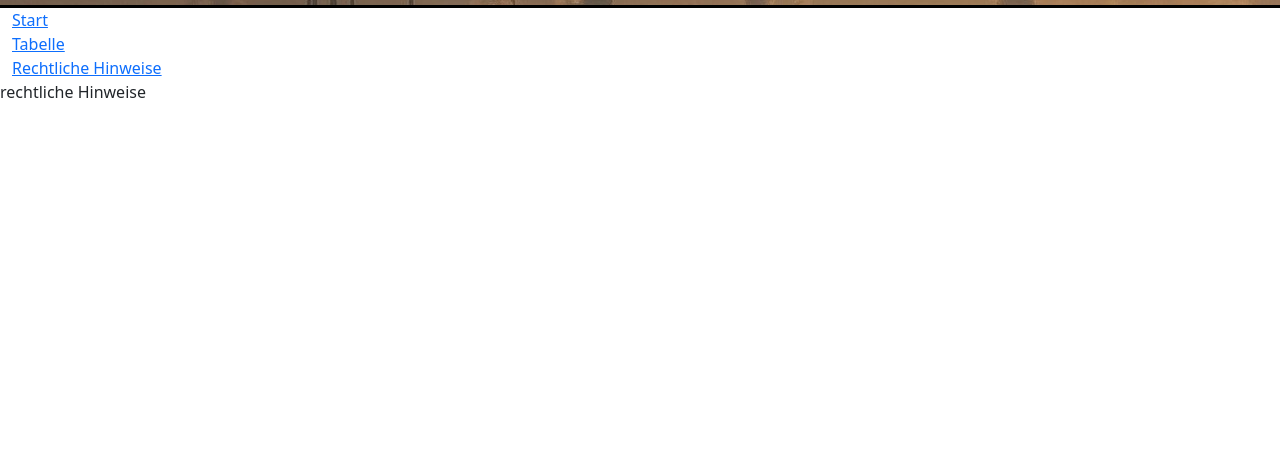
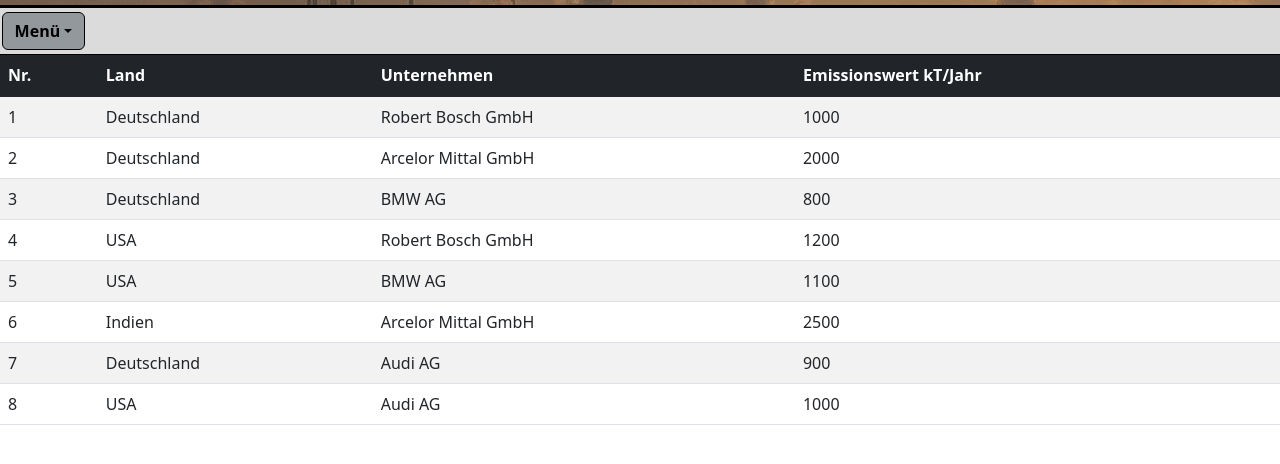
Before and after one commit to kuzmenkoiu/Fallstudie-IPWA01-01, a website: page index.html in a window 1280 px wide. Shown: the part 124-588 px from the top of the page. Drawn offline with nearby package versions, Linux system fonts and the light colour scheme.

Commit message:
Tabelle hinzugefügt

```diff
--- a/css/style.css
+++ b/css/style.css
@@ -1,4 +1,9 @@
 /*Eigene CSS-Vorlage*/
+.hintergrund {
+    background-color: #dbdbdb;
+    border-bottom: 0.1rem solid black;
+}
+
 
 .ueberschriftenklein {
     font-family: 'Courier New', Courier, monospace;
@@ -36,3 +41,20 @@
     --bs-btn-disabled-border-color: #dbdbdb;
     --bs-gradient: none;
 }
+
+.btn-own {
+    --bs-btn-color: #000000;
+    --bs-btn-bg: #93989c;
+    --bs-btn-border-color: #000000;
+    --bs-btn-hover-color: rgb(0, 0, 0);
+    --bs-btn-hover-bg: #c4c4c4;
+    --bs-btn-hover-border-color: #565e64;
+    --bs-btn-focus-shadow-rgb: 130, 138, 145;
+    --bs-btn-active-color: #fff;
+    --bs-btn-active-bg: #565e64;
+    --bs-btn-active-border-color: #51585e;
+    --bs-btn-active-shadow: inset 0 3px 5px rgba(0, 0, 0, 0.125);
+    --bs-btn-disabled-color: #fff;
+    --bs-btn-disabled-bg: #6c757d;
+    --bs-btn-disabled-border-color: #6c757d;
+  }
--- a/index.html
+++ b/index.html
@@ -1,8 +1,9 @@
 <!DOCTYPE html>
 <html lang="de">
     <head>
+        <meta charset="utf-8">
+        <meta name="viewport" content="width=device-width, initial-scale=1">
         <title>Ökostream</title>
-
         <link rel="stylesheet" href="css\bootstrap.css">
         <link rel="stylesheet" href="css\style.css">
         <style>
@@ -42,16 +43,80 @@
             </div>
         </header>
         <main>
-            <div class="container-fluid">
-                <ul class="nav flex-column">
-                    <li class="nav-item"><a href="#">Start</a></li>
-                    <li class="nav-item"><a href="#">Tabelle</a></li>
-                    <li class="nav-item"><a href="#">Rechtliche Hinweise</a></li>
+            <div class="dropdown hintergrund">
+                <button class="btn btn-own dropdown-toggle my-1" type="button" data-bs-toggle="dropdown" aria-expanded="false">Menü</button>
+                <ul class="dropdown-menu">
+                  <li><a class="dropdown-item" href="#">Start</a></li>
+                  <li><a class="dropdown-item" href="#">Tabelle</a></li>
+                  <li><a class="dropdown-item" href="#">Ende</a></li>
                 </ul>
             </div>
+            <div>
+                <div class="table-responsive">
+                    <table class="table table-striped">
+                        <thead class="table-dark">
+                            <tr>
+                                <th scope="col">Nr.</th>
+                                <th scope="col">Land</th>
+                                <th scope="col">Unternehmen</th>
+                                <th scope="col">Emissionswert kT/Jahr</th>
+                            </tr>
+                        </thead>
+                        <tbody class="table-group-divider">
+                            <tr>
+                                <td scope="row">1</td>
+                                <td>Deutschland</td>
+                                <td>Robert Bosch GmbH</td>
+                                <td>1000</td>
+                            </tr>
+                            <tr>
+                                <td scope="row">2</td>
+                                <td>Deutschland</td>
+                                <td>Arcelor Mittal GmbH</td>
+                                <td>2000</td>
+                            </tr>
+                            <tr>
+                                <td scope="row">3</td>
+                                <td>Deutschland</td>
+                                <td>BMW AG</td>
+                                <td>800</td>
+                            </tr>
+                            <tr>
+                                <td scope="row">4</td>
+                                <td>USA</td>
+                                <td>Robert Bosch GmbH</td>
+                                <td>1200</td>
+                            </tr>
+                            <tr>
+                                <td scope="row">5</td>
+                                <td>USA</td>
+                                <td>BMW AG</td>
+                                <td>1100</td>
+                            </tr>
+                            <tr>
+                                <td scope="row">6</td>
+                                <td>Indien</td>
+                                <td>Arcelor Mittal GmbH</td>
+                                <td>2500</td>
+                            </tr>
+                            <tr>
+                                <td scope="row">7</td>
+                                <td>Deutschland</td>
+                                <td>Audi AG</td>
+                                <td>900</td>
+                            </tr>
+                            <tr>
+                                <td scope="row">8</td>
+                                <td>USA</td>
+                                <td>Audi AG</td>
+                                <td>1000</td>
+                            </tr>
+                        </tbody>
+                    </table>
+                  </div>
+            </div>
         </main>
-        <footer>
-            rechtliche Hinweise
-        </footer>
+    <script src="node_modules\@popperjs\core\dist\umd\popper.min.js"></script>
+    <script src="node_modules\bootstrap\dist\js\bootstrap.min.js"></script>
     </body>
 </html>
--- a/package.json
+++ b/package.json
@@ -1,5 +1,6 @@
 {
   "dependencies": {
+    "@popperjs/core": "^2.11.6",
     "bootstrap": "^5.2.3",
     "sass": "^1.56.1"
   },
```
Also changed, not shown: 1 other file.
